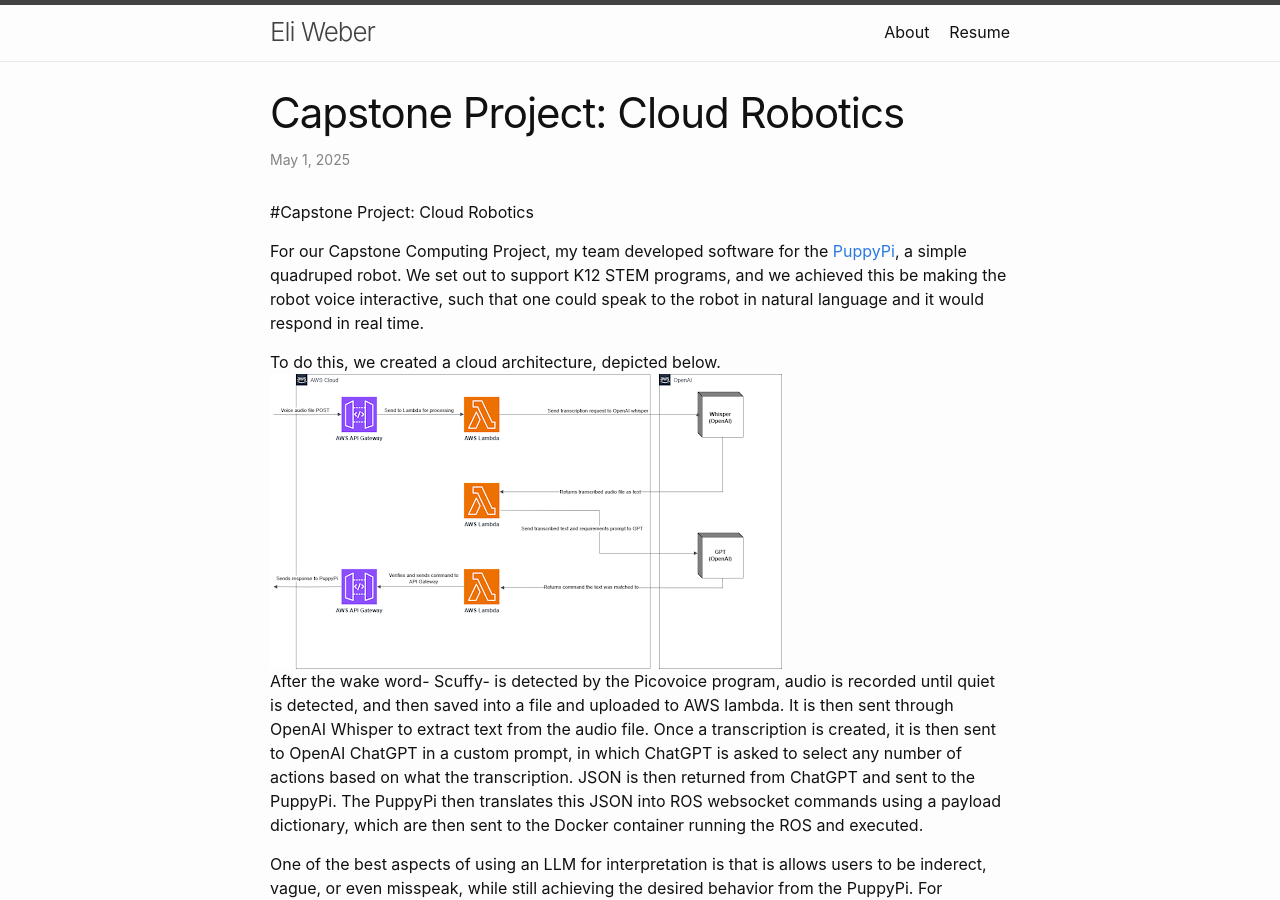
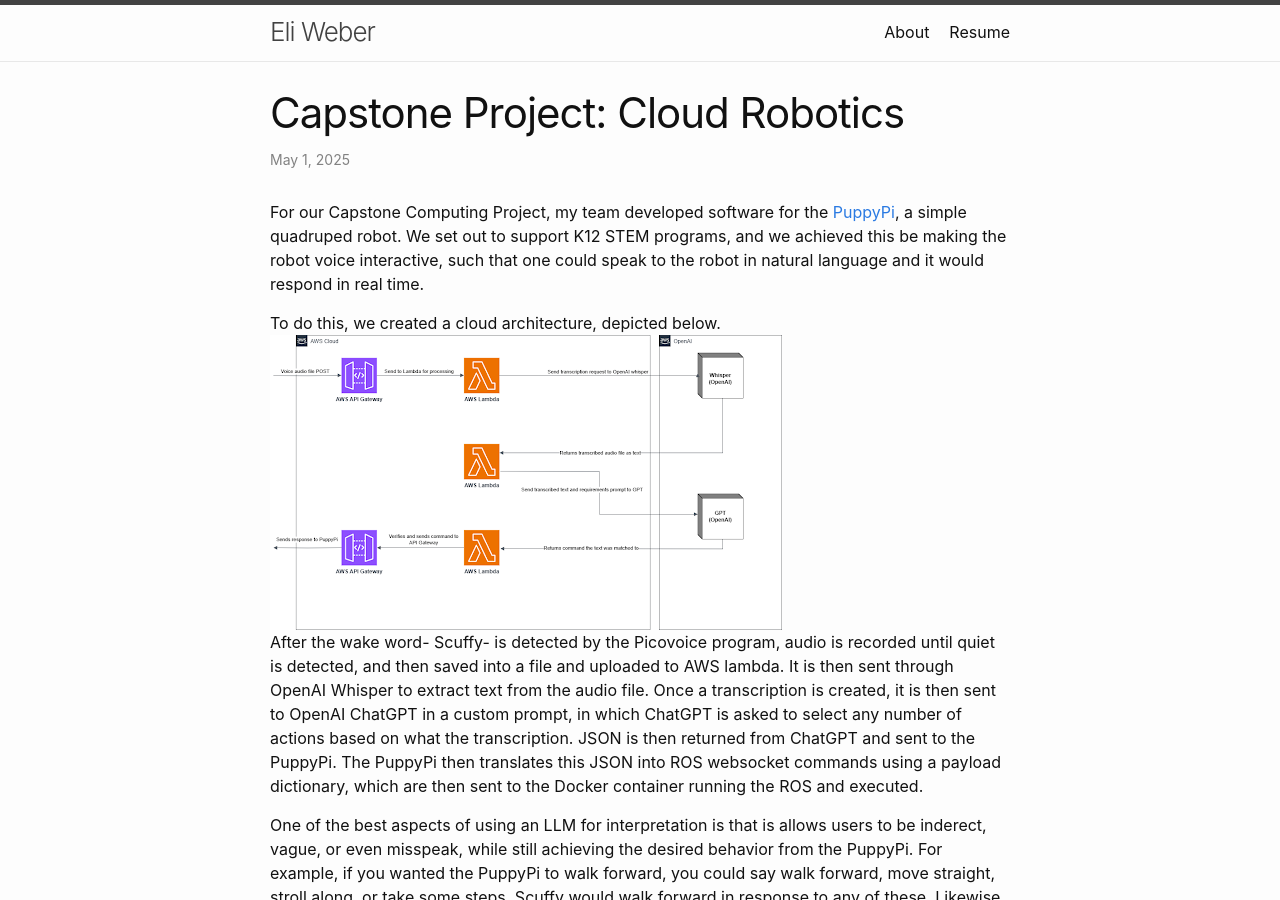
Before and after one commit to elirussellweber/elirussellweber, a Jekyll site: the page built from _posts/2025-04-22-Capston-Cloud-Robotics.markdown, in a window 1280 px wide and 900 px high. Built offline with Jekyll 4.4.1, drawn with Linux system fonts in a browser that asks for light colours.

Commit message:
Update 2025-04-22-Capston-Cloud-Robotics.markdown

```diff
--- a/_posts/2025-04-22-Capston-Cloud-Robotics.markdown
+++ b/_posts/2025-04-22-Capston-Cloud-Robotics.markdown
@@ -4,8 +4,6 @@
 date:   2025-05-01
 categories: jekyll update
 ---
-#Capstone Project: Cloud Robotics
-
 For our Capstone Computing Project, my team developed software for the [PuppyPi](https://www.hiwonder.com/products/puppypi?srsltid=AfmBOoob_T0YRTQcpE1lJoqemL3ZmjQ1DwDOW8U412TIGdCUq_nBo4oG),
 a simple quadruped robot. We set out to support K12 STEM programs, and we achieved this be making the robot voice interactive,
 such that one could speak to the robot in natural language and it would respond in real time.
```
